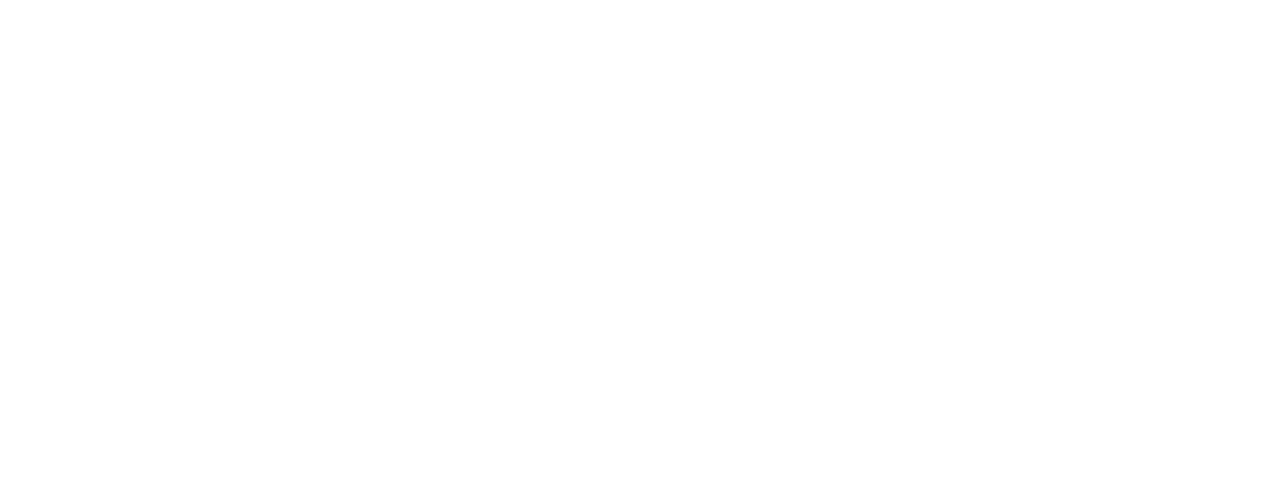
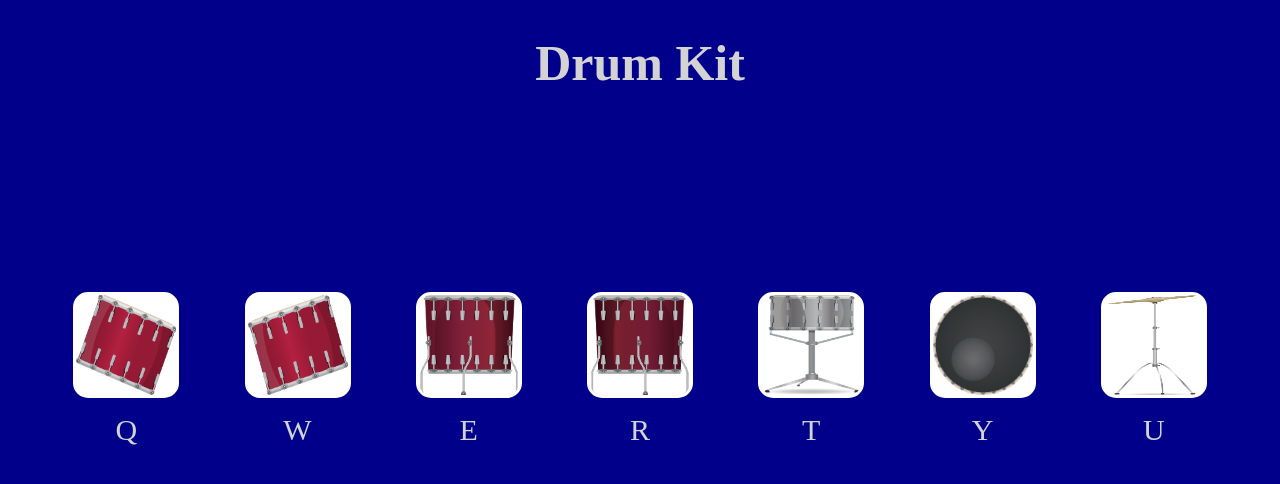
Before and after one commit to andrea-massa/drumkit, a plain HTML site: page index.html in a window 1280 px wide. Drawn offline with Linux system fonts and the light colour scheme.

Commit message:
Added Interface

```diff
--- a/index.html
+++ b/index.html
@@ -4,9 +4,44 @@
     <meta charset="UTF-8">
     <meta http-equiv="X-UA-Compatible" content="IE=edge">
     <meta name="viewport" content="width=device-width, initial-scale=1.0">
+    <link rel="stylesheet" href="/style.css">
     <title>Drumkit</title>
+    <script src="/script.js"></script>
 </head>
+
+
+
 <body>
-
+    <h1>Drum Kit</h1>
+    <div id="drums-container">
+        <div class="img-container">
+            <img src="./images/tom1.png" alt="tom1">
+            <span class="control-letter">Q</span>
+        </div>
+        <div class="img-container">
+            <img src="./images/tom2.png" alt="tom2">
+            <span class="control-letter">W</span>
+        </div>
+        <div class="img-container">
+            <img src="./images/tom3.png" alt="tom3">
+            <span class="control-letter">E</span>
+        </div>
+        <div class="img-container">
+            <img src="./images/tom4.png" alt="tom4">
+            <span class="control-letter">R</span>
+        </div>
+        <div class="img-container">
+            <img src="./images/snare.png" alt="snare">
+            <span class="control-letter">T</span>
+        </div>
+        <div class="img-container">
+            <img src="./images/kick.png" alt="kick">
+            <span class="control-letter">Y</span>
+        </div>
+        <div class="img-container">
+            <img src="./images/crash.png" alt="crash">
+            <span class="control-letter">U</span>
+        </div>
+    </div>
 </body>
 </html>
--- a/script.js
+++ b/script.js
@@ -0,0 +1,3 @@
+window.addEventListener("load", (event) => {
+
+});
--- a/style.css
+++ b/style.css
@@ -0,0 +1,33 @@
+body{
+    background-color: darkblue;
+}
+h1{
+    text-align: center;
+    color: lightgray;
+    font-size: 50px;
+}
+#drums-container{
+    display: flex;
+    flex-direction: row;
+    flex-wrap: nowrap;
+    justify-content: space-evenly;
+    margin-top: 200px;
+}
+    .img-container{
+        display: flex;
+        flex-direction: column;
+        align-items: center;
+    }
+        .control-letter{
+            margin-top: 15px;
+            font-size: 30px;
+            font-weight: 400;
+            color: lightgray;
+        }
+        .img-container img{
+            width: 100px;
+            height: 100px;
+            border: solid white;
+            border-radius: 15px;
+            background-color: white;
+        }
```
Also changed, not shown: images/crash.png (added), images/kick.png (added), images/snare.png (added), images/tom1.png (added), images/tom2.png (added), images/tom3.png (added), images/tom4.png (added), 7 other files.
